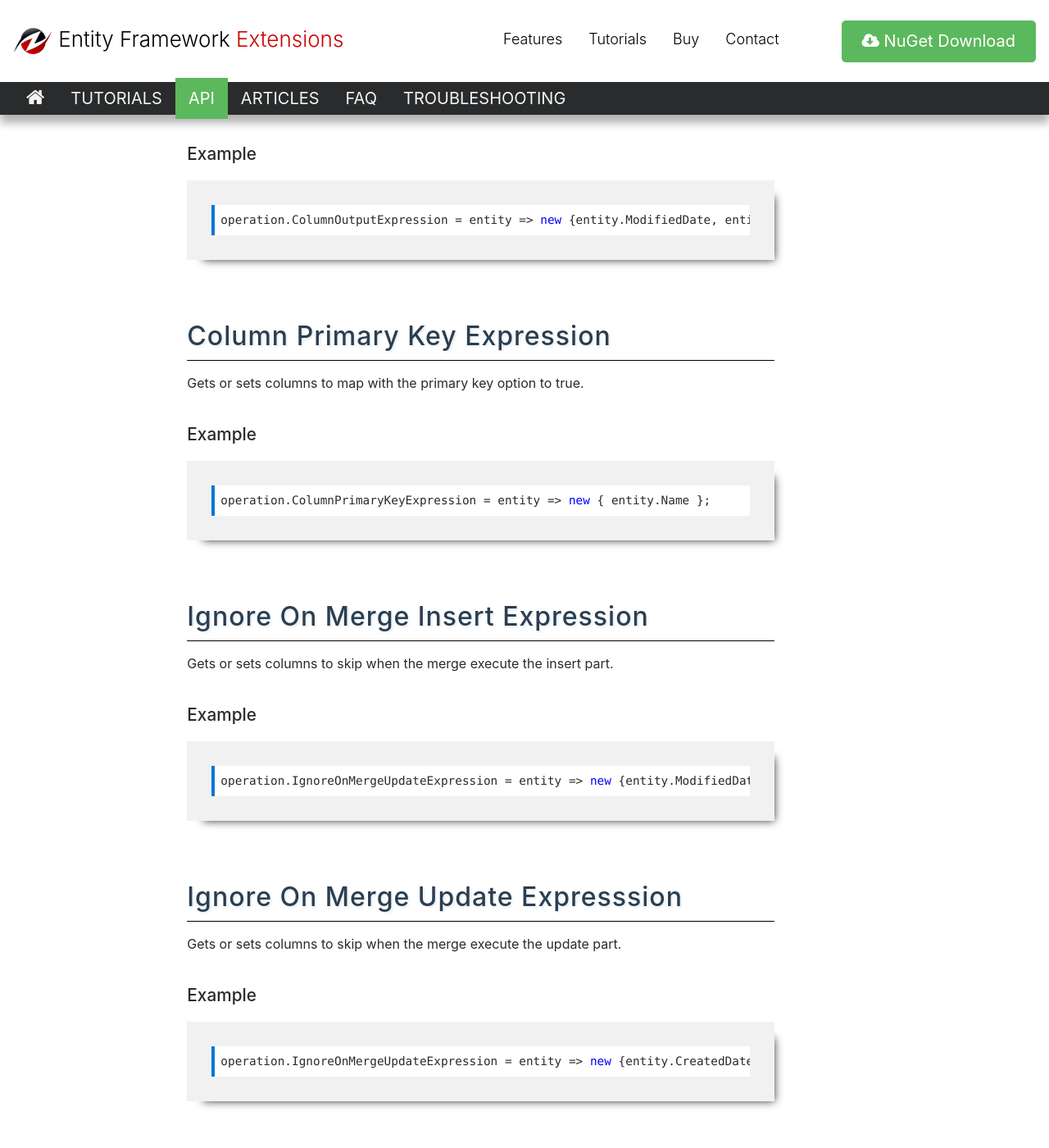
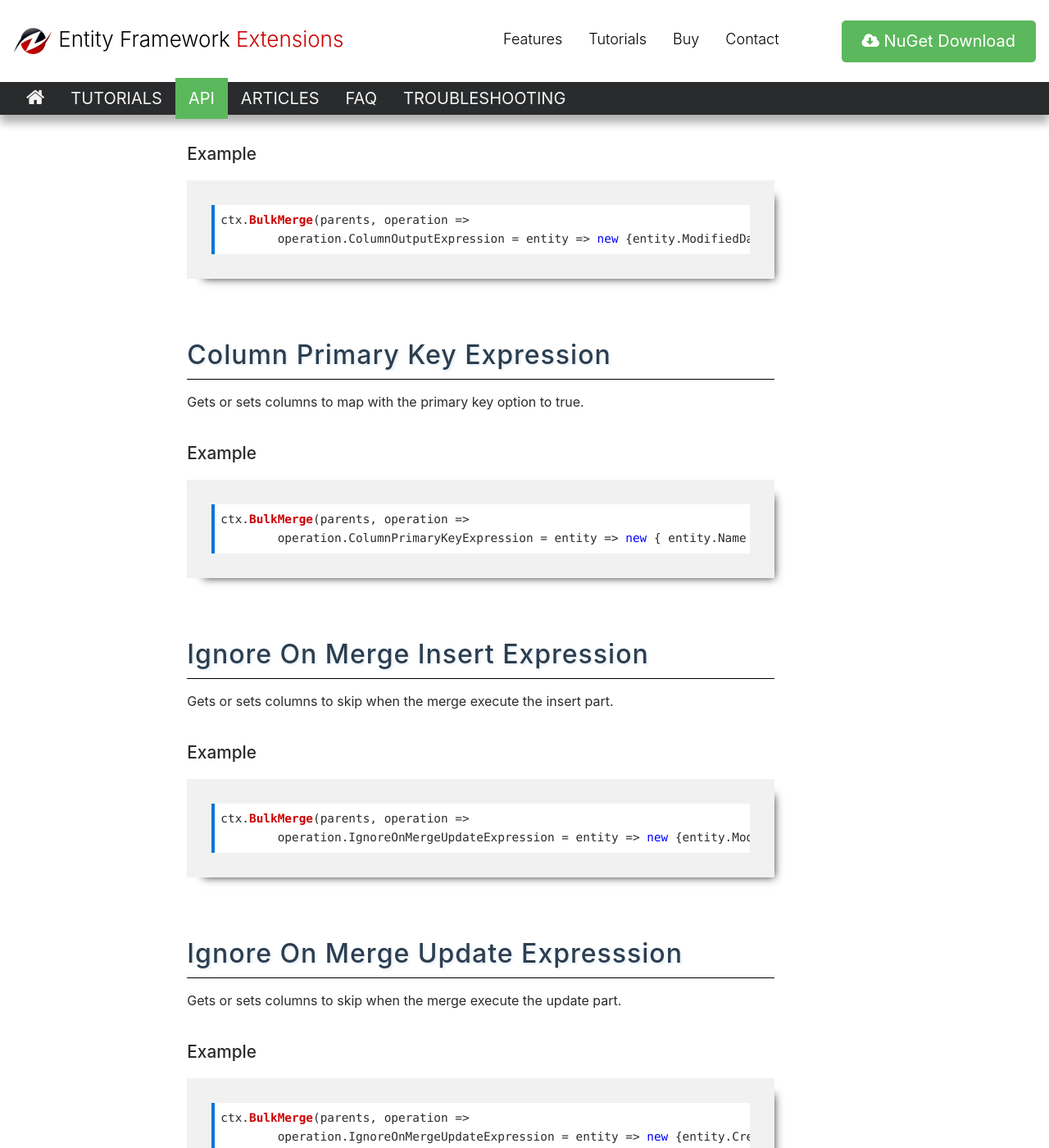
Before and after one commit to zzzprojects/EntityFramework-Extensions, a Jekyll site: the page built from docs/pages/api/options-column-expression.md, in a window 1280 px wide and 1400 px high, scrolled down 988 px. Shown: the whole window at 82% size. Built offline with Jekyll 4.4.1, drawn with Linux system fonts in a browser that asks for light colours; nearby versions of some CDN libraries; some of the changed text lies outside the part shown.

Commit message:
Update options-column-expression.md

```diff
--- a/docs/pages/api/options-column-expression.md
+++ b/docs/pages/api/options-column-expression.md
@@ -22,7 +22,7 @@ Gets or sets columns to map with direction Input.
 ### Example
 {% highlight csharp %}
 ctx.BulkMerge(parents, operation =>
-        operation.ColumnInputExpression = entity => new {entity.ParentID, entity.ColumnInt};
+        operation.ColumnInputExpression = entity => new {entity.ParentID, entity.ColumnInt});
 {% endhighlight %}
 
 ## Column Output Expression
@@ -30,7 +30,8 @@ Gets or sets columns to map with the direction output.
 
 ### Example
 {% highlight csharp %}
-operation.ColumnOutputExpression = entity => new {entity.ModifiedDate, entity.ModifiedUser};
+ctx.BulkMerge(parents, operation =>
+        operation.ColumnOutputExpression = entity => new {entity.ModifiedDate, entity.ModifiedUser});
 {% endhighlight %}
 
 ## Column Primary Key Expression
@@ -38,7 +39,8 @@ Gets or sets columns to map with the primary key option to true.
 
 ### Example
 {% highlight csharp %}
-operation.ColumnPrimaryKeyExpression = entity => new { entity.Name };
+ctx.BulkMerge(parents, operation =>
+        operation.ColumnPrimaryKeyExpression = entity => new { entity.Name });
 {% endhighlight %}
 
 ## Ignore On Merge Insert Expression
@@ -46,7 +48,8 @@ Gets or sets columns to skip when the merge execute the insert part.
 
 ### Example
 {% highlight csharp %}
-operation.IgnoreOnMergeUpdateExpression = entity => new {entity.ModifiedDate, entity.ModifiedUser};
+ctx.BulkMerge(parents, operation =>
+        operation.IgnoreOnMergeUpdateExpression = entity => new {entity.ModifiedDate, entity.ModifiedUser});
 {% endhighlight %}
 
 ## Ignore On Merge Update Expresssion
@@ -54,7 +57,8 @@ Gets or sets columns to skip when the merge execute the update part.
 
 ### Example
 {% highlight csharp %}
-operation.IgnoreOnMergeUpdateExpression = entity => new {entity.CreatedDate, entity.CreatedUser};
+ctx.BulkMerge(parents, operation =>
+        operation.IgnoreOnMergeUpdateExpression = entity => new {entity.CreatedDate, entity.CreatedUser});
 {% endhighlight %}
 
 ## Column Synchronize Delete Key Subset Expression
@@ -64,5 +68,6 @@ Gets or sets the key used to delete only rows matching the key and not existing
 
 ### Example
 {% highlight csharp %}
-operation.ColumnPrimaryKeyExpression = entity => new { entity.Name };
+ctx.BulkMerge(parents, operation =>
+        operation.ColumnPrimaryKeyExpression = entity => new { entity.Name });
 {% endhighlight %}
```
